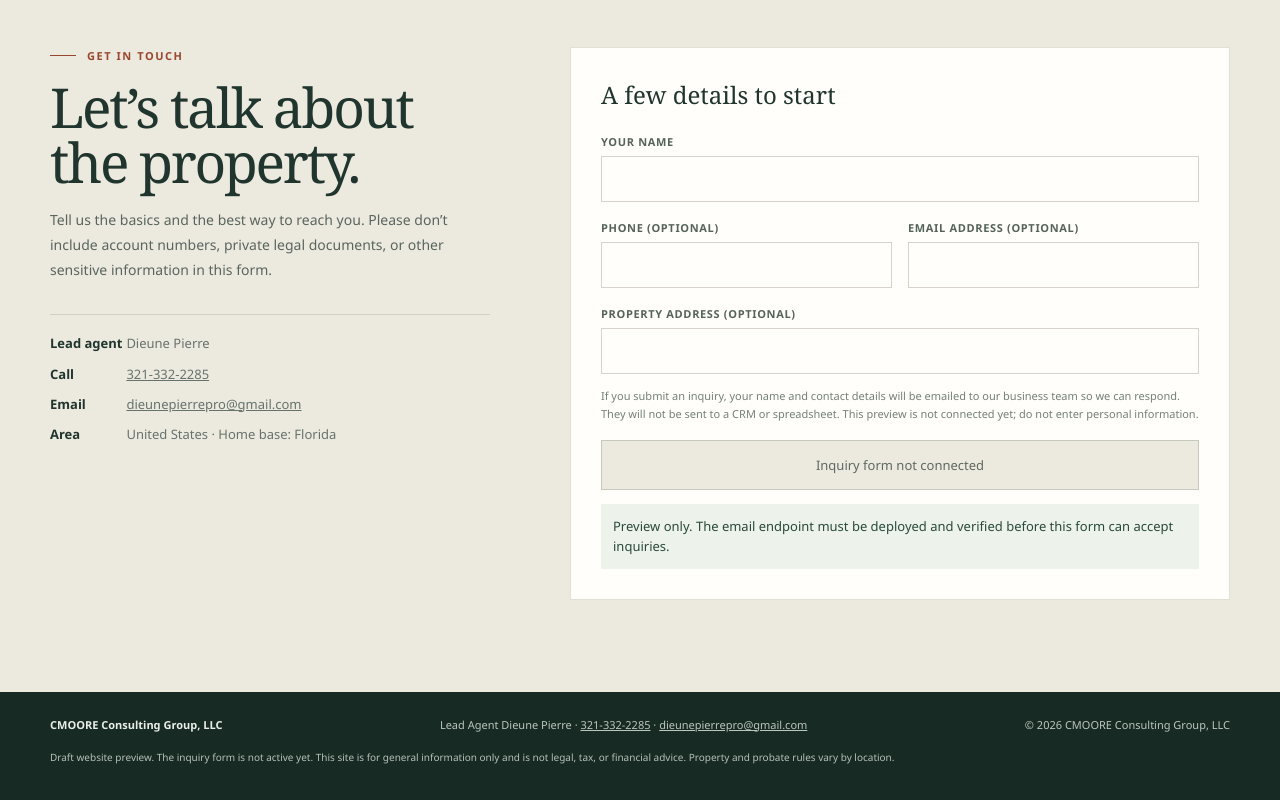
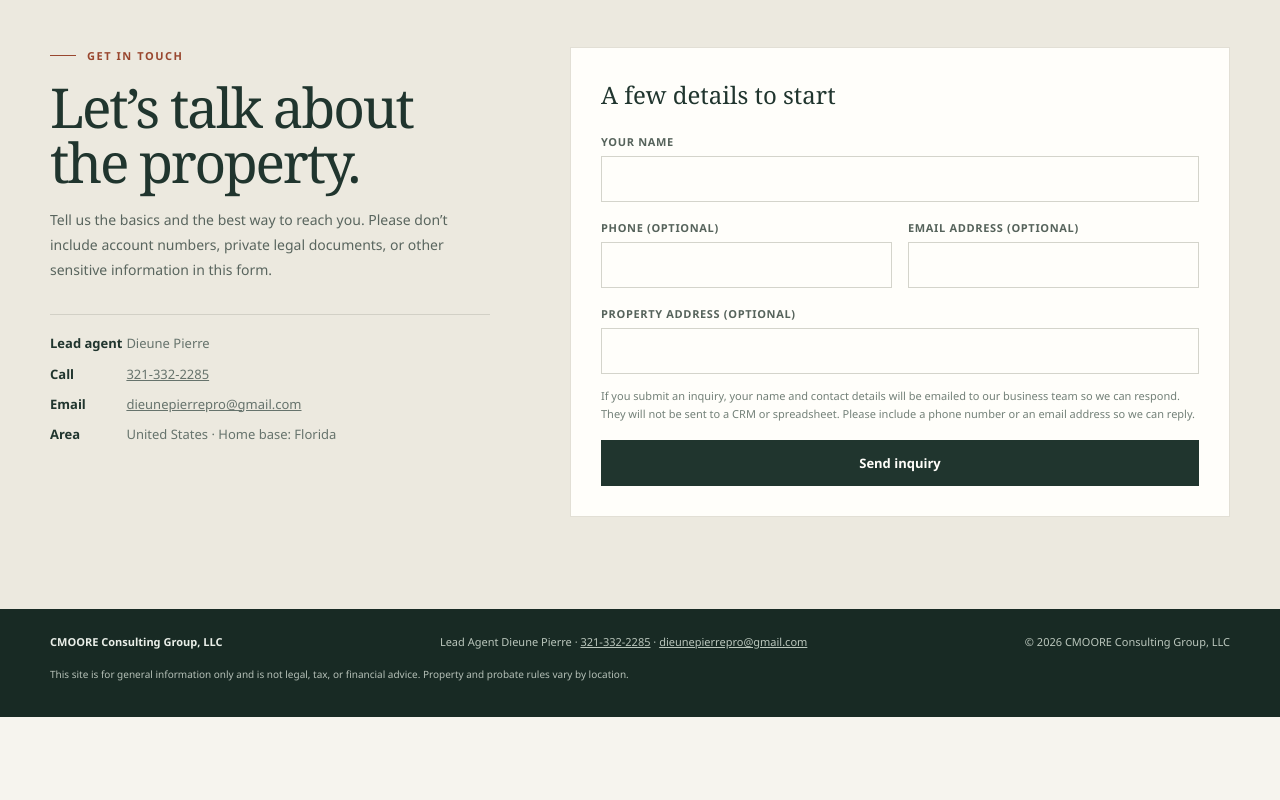
Before and after one commit to cmooreconsultinggroupllc-cpu/cmoore-property-buyers, a plain HTML site: page index.html in a window 1280 px wide. Shown: the part 2790-3590 px from the top of the page. After the commit the page ends 3507 px from the top, so only its background shows below. Drawn offline with Linux system fonts and the light colour scheme.

Commit message:
Connect inquiry form to the email endpoint
Co-Authored-By: Claude Fable 5.2 <noreply@anthropic.com>

```diff
--- a/index.html
+++ b/index.html
@@ -263,7 +263,7 @@
     (function () {
       // Paste the deployed Apps Script web app URL (it ends in /exec) between
       // the quotes. While this is empty the form stays visibly not connected.
-      var INQUIRY_ENDPOINT = '';
+      var INQUIRY_ENDPOINT = 'https://script.google.com/macros/s/AKfycbw1thbaTzXq7uBCBtobvdoBdVJQomUnz1YKmuPwc4fz__iwFxr-rTX2mYInTD4vTjoL/exec';
 
       var FALLBACK = 'We could not confirm that your inquiry was sent. Please call 321-332-2285 or email dieunepierrepro@gmail.com.';
       var form = document.getElementById('inquiry-form');
```
